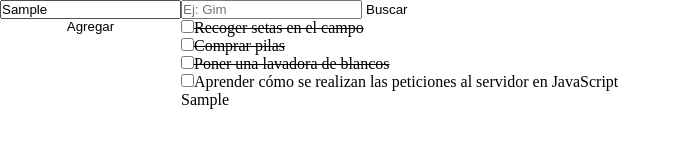
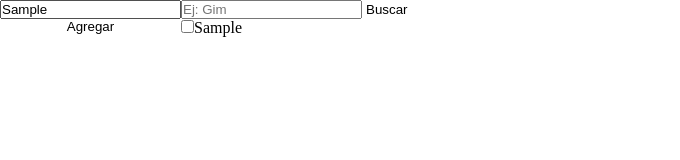
Before and after one commit to BugmaoLtd/promo-48-module-2-pair-4-ada-tasks, a plain HTML site: page index.html in a window 1280 px wide. Both pictures are taken after typing "Sample" into the empty fields and a click on the button "Agregar". Shown: the whole page, without its empty margins (0-680 px from the left). Drawn offline with Linux system fonts and the light colour scheme.

Commit message:
Cambios Adatask funciones buscar y filtrar

```diff
--- a/index.html
+++ b/index.html
@@ -3,7 +3,7 @@
   <head>
     <meta charset="UTF-8" />
     <meta name="viewport" content="width=device-width, initial-scale=1.0" />
-    <link rel="stylesheet" href="./styles/reset.css">
+    <link rel="stylesheet" href="./styles/reset.css" />
     <link rel="stylesheet" href="./styles/styles.css" />
     <title>AdaTasks</title>
   </head>
@@ -37,7 +37,5 @@
     </main>
     <footer></footer>
     <script src="./main.js"></script>
-
-
   </body>
 </html>
--- a/main.js
+++ b/main.js
@@ -1,4 +1,6 @@
 "use strict";
+
+//
 
 const inputTask = document.querySelector(".js-newTaskInput");
 const addBtn = document.querySelector(".js-taskBtn");
@@ -7,40 +9,15 @@ const list = document.querySelector(".js-task");
 const handleClick = (event) => {
   event.preventDefault();
   const newTaskInputValue = inputTask.value;
-  list.innerHTML += newTaskInputValue;
+  list.innerHTML += `<li><input type="checkbox" name="task" id="" completed="">${newTaskInputValue}</li>`;
 };
 
 addBtn.addEventListener("click", handleClick);
 
-const tasks = [
-  { name: "Recoger setas en el campo", completed: true, id: 1 },
-  { name: "Comprar pilas", completed: true, id: 2 },
-  { name: "Poner una lavadora de blancos", completed: true, id: 3 },
-  {
-    name: "Aprender cómo se realizan las peticiones al servidor en JavaScript",
-    completed: false,
-    id: 4,
-  },
-];
-
-/* Seleccionar el input de nueva tarea el boton de agregar y el ul de la lista
-cuando la usuaria hace click en Agregar
-recogemos el valor del input
-lo pintamos en la lista
-Si el checkbox esta marcado: la tarea se tacha
-Si completed === true /añade la clase through
+/*Cuando la usuaria marque la tarea como completada (change)
+la tarea debe mostrarse como completada
 
 */
-
-for (const task of tasks) {
-  if (task.completed === true) {
-    console.log(task);
-    list.innerHTML += `<li class="through"><input type="checkbox" id="">${task.name}</li>`;
-  } else {
-    list.innerHTML += `<li><input type="checkbox" id="">${task.name}</li>`;
-  }
-}
-
 const handleClickList = (event) => {
   const taskId = parseInt(event.target.id); // Obtengo el id del checkbox clickado por la usuaria
   if (!taskId) return; // Si no ha pulsado en el checkbox, no queremos hacer nada y salimos de la función
@@ -51,3 +28,28 @@ const handleClickList = (event) => {
 };
 
 list.addEventListener("click", handleClickList);
+
+const searchInput = document.querySelector(".search-field");
+const searchBtn = document.querySelector("searchBtn");
+
+const contentFilter = (content) => {
+  return content;
+};
+
+searchBtn.addEventListener("click", contentFilter);
+
+/* Seleccionar el input de nueva tarea el boton de agregar y el ul de la lista
+cuando la usuaria hace click en Agregar
+recogemos el valor del input
+lo pintamos en la lista
+Si el checkbox esta marcado: la tarea se tacha
+Si completed === true /añade la clase through
+*/
+
+// for (const task of tasks) {
+//   if (task.completed === true) {
+//     list.innerHTML += `<li class="through"><input type="checkbox" id="">${task.name}</li>`;
+//   } else {
+//     list.innerHTML += `<li><input type="checkbox" id="">${task.name}</li>`;
+//   }
+// }
```
